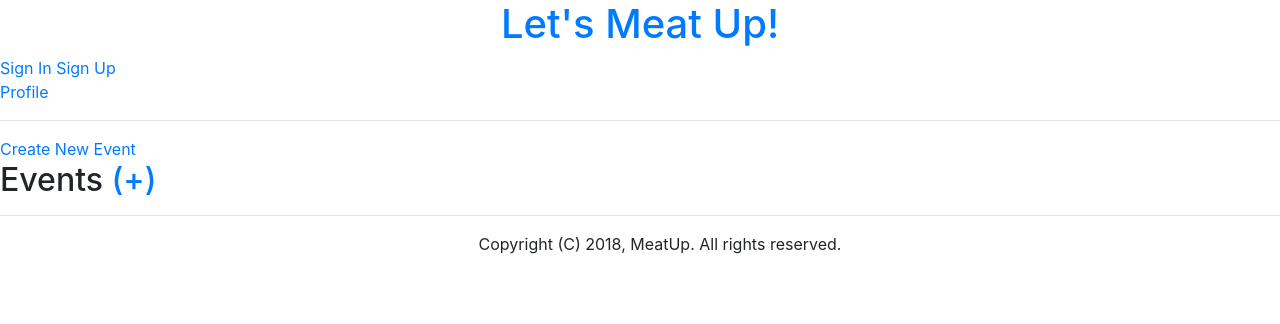
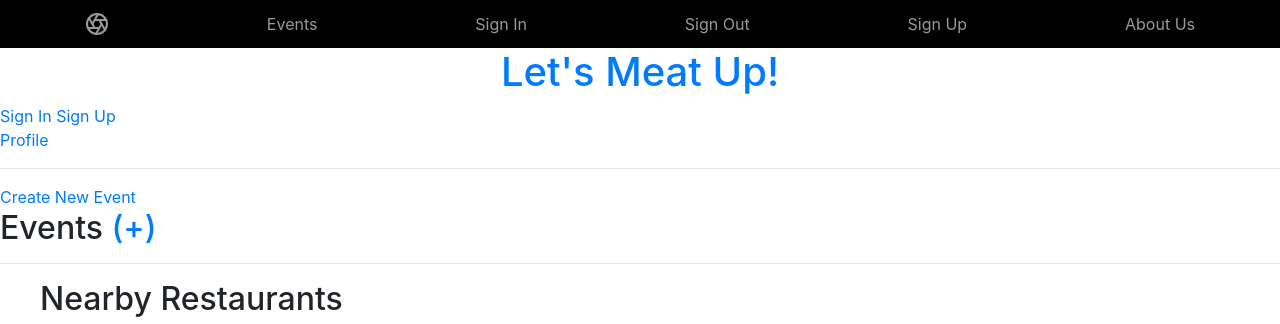
Before and after one commit to laynahgao/gaproject2-Meatup, a Django app: page /homepage/ in a window 1280 px wide. Shown: the top 324 px of the page. Before the commit the page ends 254 px from the top, so only its background shows below. Run offline with Django 3.2, Linux system fonts and the light colour scheme; data that the repository does not hold is empty; some libraries are stand-ins or nearby versions.

Commit message:
add bootstrap navigations

```diff
--- a/meatup/static/css/style.css
+++ b/meatup/static/css/style.css
@@ -33,3 +33,18 @@ p{
   text-align: center;
   outline: solid black 8px;
 }
+
+
+
+/**
+styles for top navigation bar
+*/
+
+.site-header {
+  background-color: black;
+}
+
+.site-header a {
+  color: #999;
+  transition: ease-in-out color .15s;
+}
--- a/meatup/templates/base.html
+++ b/meatup/templates/base.html
@@ -10,6 +10,18 @@
 </head>
 <body>
 
+  <nav class="site-header sticky-top py-1">
+    <div class="container d-flex flex-column flex-md-row justify-content-between">
+      <a class="py-2" href="#">
+        <svg xmlns="http://www.w3.org/2000/svg" width="24" height="24" viewBox="0 0 24 24" fill="none" stroke="currentColor" stroke-width="2" stroke-linecap="round" stroke-linejoin="round" class="d-block mx-auto"><circle cx="12" cy="12" r="10"></circle><line x1="14.31" y1="8" x2="20.05" y2="17.94"></line><line x1="9.69" y1="8" x2="21.17" y2="8"></line><line x1="7.38" y1="12" x2="13.12" y2="2.06"></line><line x1="9.69" y1="16" x2="3.95" y2="6.06"></line><line x1="14.31" y1="16" x2="2.83" y2="16"></line><line x1="16.62" y1="12" x2="10.88" y2="21.94"></line></svg>
+      </a>
+      <a class="py-2 d-none d-md-inline-block" href="#">Events</a>
+      <a class="py-2 d-none d-md-inline-block" href="#">Sign In</a>
+      <a class="py-2 d-none d-md-inline-block" href="#">Sign Out</a>
+      <a class="py-2 d-none d-md-inline-block" href="#">Sign Up</a>
+      <a class="py-2 d-none d-md-inline-block" href="#">About Us</a>
+    </div>
+  </nav>
 
 <h1><a href="/">Let's Meat Up!</a></h1>
 
--- a/meatup/templates/homepage.html
+++ b/meatup/templates/homepage.html
@@ -27,4 +27,8 @@
  -->        </li>
     {% endfor %}
 
+  <h2>Nearby Restaurants</h2>
+
+  <div class="widget_wrap" style="width:320px;height:797px;display:inline-block;"><iframe src="https://www.zomato.com/widgets/res_search_widget.php?entity_id=306&entity_type=city&city_id=306&language_id=1&theme=red&hideCitySearch=on&hideResSearch=on&widgetType=small&sort=popularity" style="position:relative;width:100%;height:100%;" border="0" frameborder="0"></iframe></div>
+
 {% endblock %}
```
